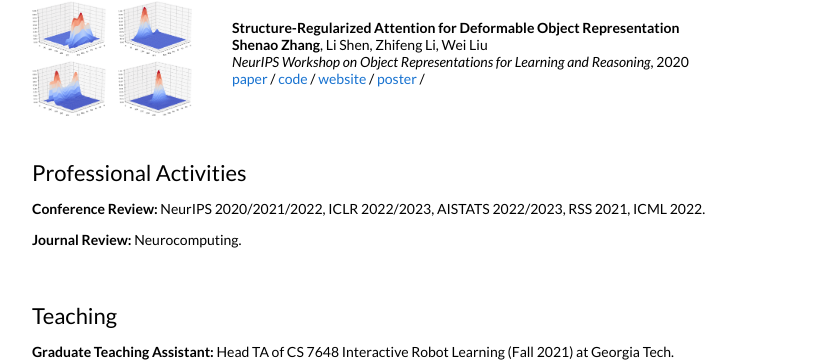
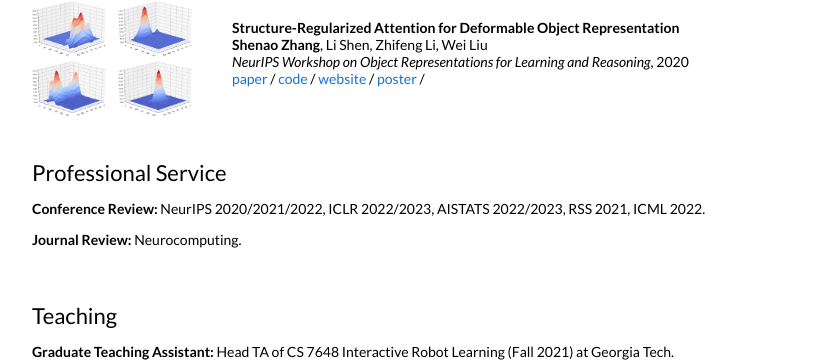
Before and after one commit to shenao-zhang/shenao-zhang.github.io, a Jekyll site: the page built from _posts/2021-12-02-mbpg.markdown, in a window 1280 px wide. Shown: the part 823-1185 px from the top of the page, without its empty margins (228-1051 px from the left). Built offline with Jekyll 4.4.1, drawn with Linux system fonts in a browser that asks for light colours.

Commit message:
Update default.html

```diff
--- a/_layouts/default.html
+++ b/_layouts/default.html
@@ -95,7 +95,7 @@
         <table style="width:100%;border:0px;border-spacing:0px;border-collapse:separate;margin-right:auto;margin-left:auto;">
           <tr>
             <td style="padding:2.5%;width:100%;vertical-align:middle">
-              <h2>Professional Activities</h2>
+              <h2>Professional Service</h2>
               <p>
                 <b>Conference Review:</b> NeurIPS 2020/2021/2022, ICLR 2022/2023, AISTATS 2022/2023, RSS 2021, ICML 2022.
               </p>
```
